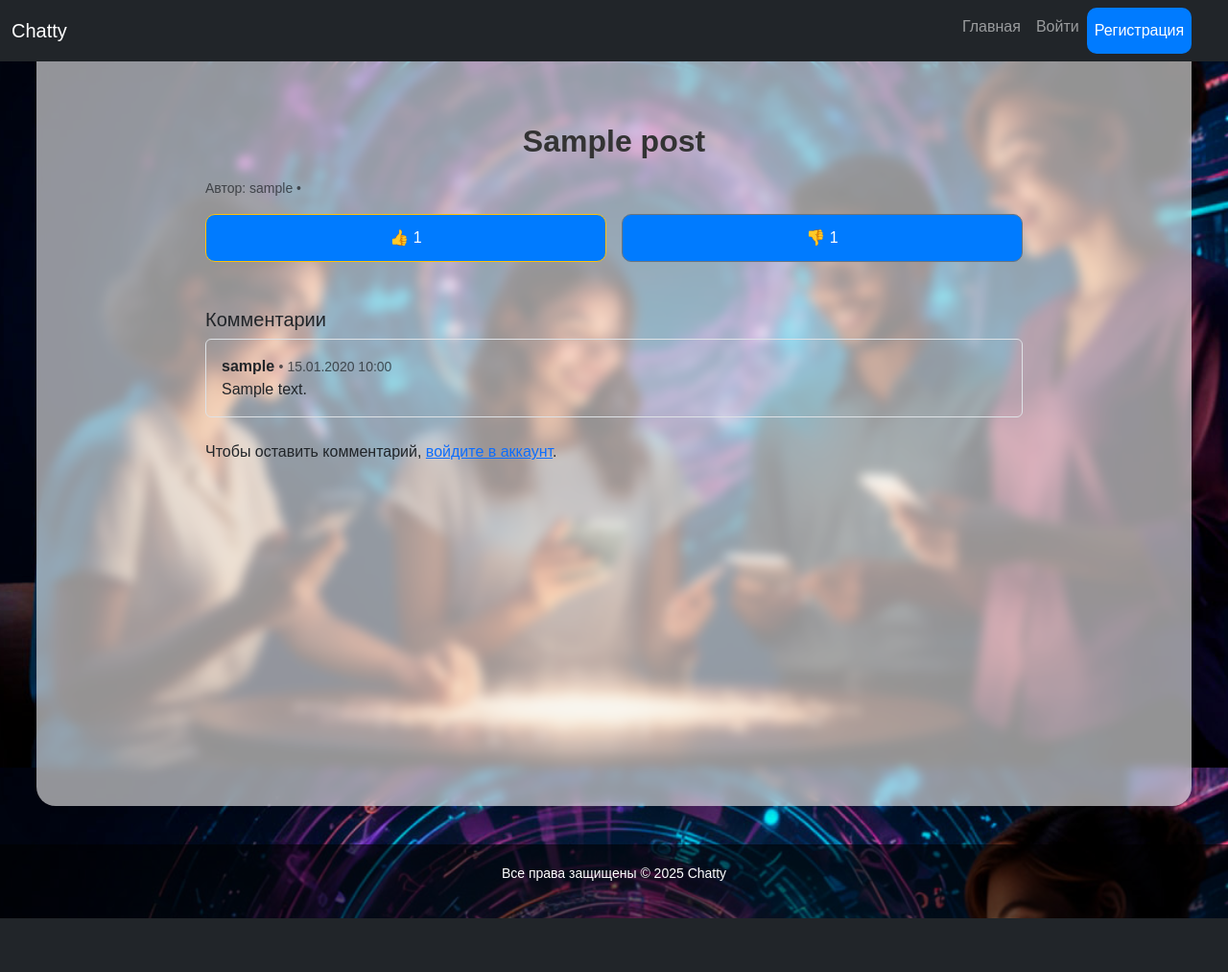
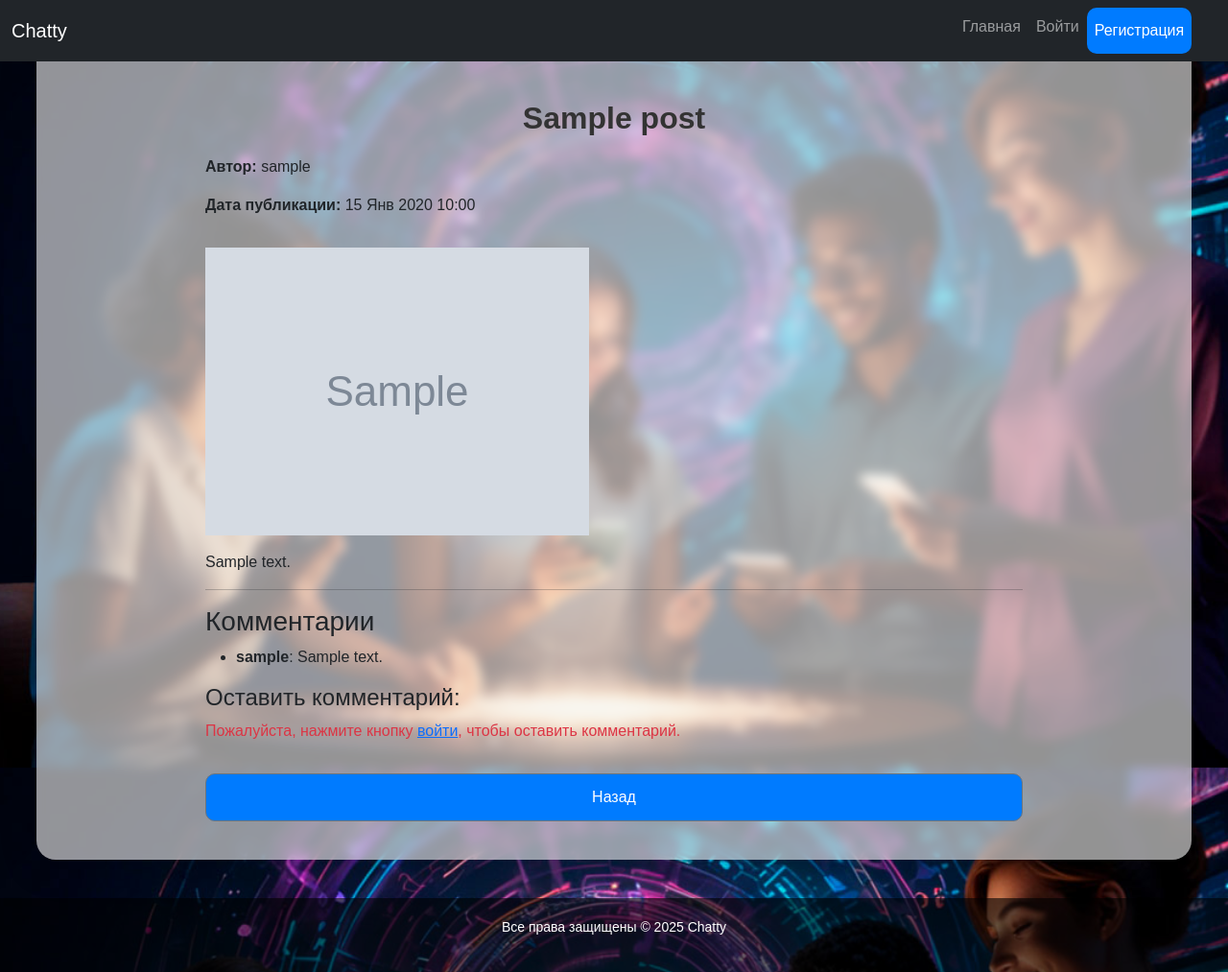
Before and after one commit to Olhafaruk/chatty_project, a Django app: a page that uses posts/templates/posts/post_detail.html in a window 1280 px wide. Shown: the whole page at 96% size. Before the commit the page ends 957 px from the top, so only its background shows below. Run offline with Django 5.2, Linux system fonts and the light colour scheme; tables that the repository leaves empty hold one stand-in row (values such as "Sample post"); grey boxes marked "Sample" are stand-in pictures; parts of the project's set-up code (start-up, migrations or seed data) failed here and were passed over.

Commit message:
рефакторинг post_detail.htm, едирект после входа — теперь после авторизации пользователь попадает на /posts/, а не /profile/

```diff
--- a/posts/templates/posts/post_detail.html
+++ b/posts/templates/posts/post_detail.html
@@ -1,67 +1,48 @@
 {% extends 'base.html' %}
 
-{% block title %}{{ post.title|default:"(Без заголовка)" }}{% endblock %}
+{% block title %}{{ post.title }}{% endblock %}
 
 {% block content %}
-<div class="container mt-5">
-  <div class="mb-4">
+  <div class="container mt-4">
     <h2>{{ post.title|default:"(Без заголовка)" }}</h2>
-    <p class="text-muted">Автор: {{ post.author.username }} • {{ post.created_at|date:"d.m.Y H:i" }}</p>
-    <p>{{ post.content }}</p>
+    <p><strong>Автор:</strong> {{ post.author.username }}</p>
+    <p><strong>Дата публикации:</strong> {{ post.publication_date|date:"d M Y H:i" }}</p>
 
-    <!-- Блок лайков и дизлайков -->
-    <div class="d-flex gap-3 align-items-center mt-3">
-      <button id="like-button" class="btn btn-outline-warning">
-        <span id="like-icon">
-          {% if user in post.likes.all %}
-            👍
-          {% else %}
-            <span style="color: white;">👍</span>
+    <!-- Проверяем, загружено ли изображение -->
+    {% if post.image %}
+      <img src="{{ post.image.url }}" alt="Изображение поста" class="img-fluid my-3">
     {% endif %}
-        </span>
-        <span id="like-count">{{ post.likes.count }}</span>
-      </button>
 
-      <button id="dislike-button" class="btn btn-outline-secondary">
-        <span id="dislike-icon">
-          {% if user in post.dislikes.all %}
-            👎
-          {% else %}
-            <span style="color: white;">👎</span>
+    <p>{{ post.text }}</p>
+
+    <hr>
+
+    <!-- Кнопка редактирования (только для автора поста) -->
+    {% if user == post.author %}
+      <a href="{% url 'post_update' post.slug %}" class="btn btn-warning mt-3">✏️ Редактировать</a>
     {% endif %}
-        </span>
-        <span id="dislike-count">{{ post.dislikes.count }}</span>
-      </button>
-    </div>
-  </div>
 
-  <!-- Комментарии -->
-  <div class="mt-5">
-    <h5>Комментарии</h5>
+    <h3>Комментарии</h3>
+    <ul>
       {% for comment in post.comments.all %}
-      <div class="border rounded p-3 mb-2">
-        <strong>{{ comment.author.username }}</strong>
-        <small class="text-muted">• {{ comment.created_at|date:"d.m.Y H:i" }}</small>
-        <p class="mb-0">{{ comment.text }}</p>
-      </div>
+        <li><strong>{{ comment.author.username }}</strong>: {{ comment.text }}</li>
       {% empty %}
-      <p class="text-muted">Комментариев пока нет.</p>
+        <li>Комментариев пока нет.</li>
       {% endfor %}
-  </div>
+    </ul>
 
-  <!-- Форма комментария -->
+    <!-- Форма для добавления нового комментария -->
+    <h4>Оставить комментарий:</h4>
     {% if user.is_authenticated %}
-    <div class="mt-4">
-      <h6>Добавить комментарий</h6>
     <form method="post">
       {% csrf_token %}
       {{ form.as_p }}
-        <button type="submit" class="btn btn-primary">Отправить</button>
+      <button type="submit" class="btn btn-primary mt-2">Добавить</button>
     </form>
-    </div>
     {% else %}
-    <p class="mt-4">Чтобы оставить комментарий, <a href="{% url 'login' %}">войдите в аккаунт</a>.</p>
+  <p class="text-danger">Пожалуйста, нажмите кнопку <a href="{% url 'login' %}">войти</a>, чтобы оставить комментарий.</p>
     {% endif %}
+    <a href="{% url 'post_list' %}" class="btn btn-secondary mt-3">Назад</a>
   </div>
 {% endblock %}
 
--- a/posts/urls.py
+++ b/posts/urls.py
@@ -1,17 +1,18 @@
 from django.urls import path
 from . import views
-from .views import PostUpdateView, PostDeleteView, PostCreateView, PostDetailView
+from .views import PostUpdateView, PostDeleteView, PostCreateView, PostDetailView, like_post, dislike_post
 from django.views.generic import TemplateView
 from django.contrib.auth.views import LoginView
-
 urlpatterns = [
-    path('home/', TemplateView.as_view(template_name='home.html'), name='home'),
-    path('login/', LoginView.as_view(template_name='login.html'), name='login'),
-    path('', views.PostListView.as_view(), name='post_list'),                        # Список постов
-    path('create/', PostCreateView.as_view(), name='post_create'),                   # Создание поста
-    path('<slug:slug>/edit/', PostUpdateView.as_view(), name='post_edit'),           # Редактирование
-    path('<slug:slug>/delete/', PostDeleteView.as_view(), name='post_delete'),       # Удаление
-    path('<slug:slug>/like/', views.like_post, name='like_post'),                    # AJAX-лайк
-    path('<slug:slug>/dislike/', views.dislike_post, name='dislike_post'),           # AJAX-дизлайк
-    path('<slug:slug>/', PostDetailView.as_view(), name='post_detail'),              # Детали поста (в конце!)
+    path('', views.PostListView.as_view(), name='post_list'),                       # Список постов
+    path('create/', views.PostCreateView.as_view(), name='post_create'),                # Страница создания поста
+    path('posts/<int:pk>/', views.PostDetailView.as_view(), name='post_detail_by_id'),
+    # path('posts/<int:post_id>/', views.post_detail, name='post_detail'),
+    path('<slug:slug>/', views.PostDetailView.as_view(), name='post_detail'),     # Страница детали поста
+    path('<slug:slug>/edit/', views.PostUpdateView.as_view(), name='post_edit'),       # Страница редактирования поста
+    path('<slug:slug>/update/', PostUpdateView.as_view(), name='post_update'),  # редактировать пост доступно только автору поста
+    path('<slug:slug>/delete/', views.PostDeleteView.as_view(), name='post_delete'),    # Страница удаления поста
+    path('<slug:slug>/', PostDetailView.as_view(), name='post_detail'),#Этот маршрут позволяет просматривать посты по их `slug`.
+    path('<slug:slug>/like/', like_post, name='like_post'),  #Этот маршрут обрабатывает лайк для поста.
+    path('<slug:slug>/dislike/', dislike_post, name='dislike_post'),  # ✅ Должен быть этот маршрут!
 ]
--- a/posts/views.py
+++ b/posts/views.py
@@ -38,7 +38,8 @@ class PostListView(ListView):
 
 class PostUpdateView(LoginRequiredMixin, UserPassesTestMixin, UpdateView):
     model = Post
-    fields = ['text', 'image']
+    form_class = PostForm
+    #fields = ['text', 'image']
     template_name = 'posts/post_form.html'
 
     def test_func(self):
@@ -62,8 +63,8 @@ class PostDetailView(DetailView):
 
     def get_context_data(self, **kwargs):
         context = super().get_context_data(**kwargs)
-        context['comments'] = self.object.comments.all()
-        context['form'] = CommentForm()
+        context['comments'] = self.object.comments.all() # Подключаем комментарии
+        context['form'] = CommentForm() # Форма для новых комментариев
         return context
 
     def post(self, request, *args, **kwargs):
--- a/users/urls.py
+++ b/users/urls.py
@@ -2,13 +2,16 @@ from django.urls import path
 from django.contrib.auth import views as auth_views
 from . import views
 from .views import CustomLoginView
+from django.urls import reverse_lazy
 
 urlpatterns = [
     path('', views.welcome_view, name='welcome'),  # Приветственная страница
     path('home/', views.home_view, name='home'),  # Основная страница
     path('register/', views.register, name='register'),
     path('login/', CustomLoginView.as_view(template_name='users/login.html'), name='login'),  # используем кастомное представление
-    path('logout/', auth_views.LogoutView.as_view(next_page='home'), name='logout'),
+    #path('logout/', auth_views.LogoutView.as_view(next_page='home'), name='logout'),
+    path('logout/', auth_views.LogoutView.as_view(next_page=reverse_lazy('post_list')), name='logout'),
+
 
     path('profile/<str:username>/', views.profile, name='profile'),
     path('change_password/', views.change_password, name='change_password'),
```
Also changed, not shown: chatty/settings.py (+7 -2 lines), posts/templates/post_detail.html (deleted, +0 -14 lines), posts/templates/post_list.html (deleted, +0 -14 lines), posts/templates/posts/post_form.html (+49 -8 lines), posts/templates/posts/post_list.html (+13 -3 lines), posts/url.py (deleted, +0 -7 lines), users/views.py (+6 -5 lines), media/post_images/Screenshot_2025-05-10_120930.png (added), media/post_images/Screenshot_2025-05-10_120930_J1UezVh.png (added). Lines whose indentation alone changed are shown as unchanged.
